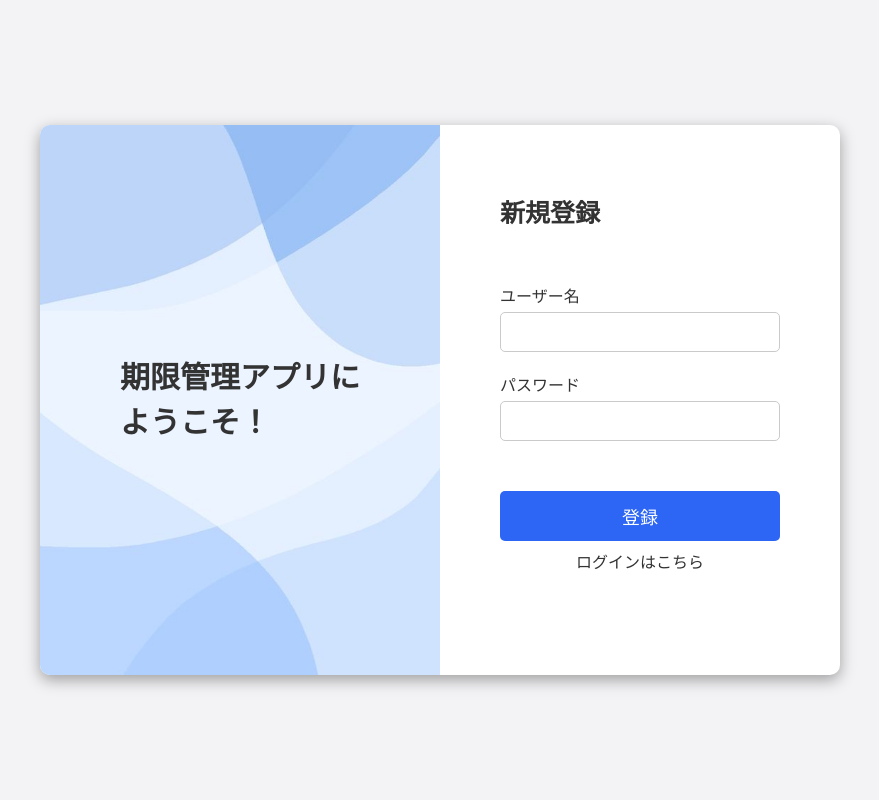
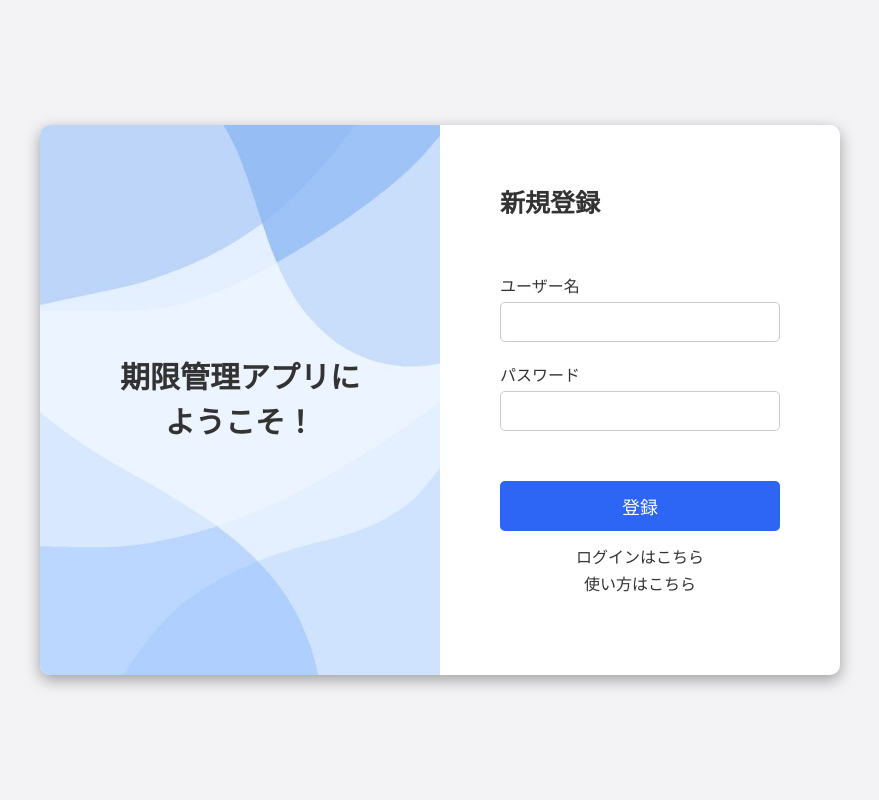
Before and after one commit to Koichi73/Expiration-Date-Management, a Flask app: page /auth/signup in a window 1280 px wide. Shown: the whole page, without its empty margins (200-1079 px from the left). Run offline with Flask 3, Linux system fonts and the light colour scheme.

Commit message:
ログイン画面の修正

```diff
--- a/flask_app/static/css/_auth.scss
+++ b/flask_app/static/css/_auth.scss
@@ -25,11 +25,12 @@
     .welcome-text {
         font-size: 30px;
         font-weight: bold;
+        text-align: center;
     }
 
     .signup-form {
         width: 50%;
-        padding: 70px 60px 0;
+        padding: 60px 60px 0;
     }
 
     .signup-form-text {
@@ -68,11 +69,12 @@
         background-color: $blue;
         color: white;
         cursor: pointer;
-        margin-bottom: 10px;
+        margin-bottom: 15px;
     }
 
     .login-text {
         text-align: center;
+        margin-bottom: 3px;
     }
 
     .error-text {
@@ -80,4 +82,8 @@
         color: $red;
         margin-bottom: 10px;
     }
+
+    .how-to-use-text {
+        text-align: center;
+    }
 }
--- a/flask_app/static/css/main.css
+++ b/flask_app/static/css/main.css
@@ -155,10 +155,11 @@ select {
 .Signup .welcome-text {
   font-size: 30px;
   font-weight: bold;
+  text-align: center;
 }
 .Signup .signup-form {
   width: 50%;
-  padding: 70px 60px 0;
+  padding: 60px 60px 0;
 }
 .Signup .signup-form-text {
   font-size: 25px;
@@ -191,15 +192,19 @@ select {
   background-color: #2D66F4;
   color: white;
   cursor: pointer;
-  margin-bottom: 10px;
+  margin-bottom: 15px;
 }
 .Signup .login-text {
   text-align: center;
+  margin-bottom: 3px;
 }
 .Signup .error-text {
   font-size: 13px;
   color: #ff0000;
   margin-bottom: 10px;
+}
+.Signup .how-to-use-text {
+  text-align: center;
 }
 
 .Table-Content {
--- a/flask_app/templates/login.html
+++ b/flask_app/templates/login.html
@@ -22,6 +22,7 @@
                     <input type="submit", value="ログイン">
                 </form>
                 <p class="login-text"><a href="/auth/signup">新規登録はこちら</a></p>
+                <p class="how-to-use-text"><a href="/how-to-use">使い方はこちら</a></p>
             </div>
         </div>
     </div>
--- a/flask_app/templates/signup.html
+++ b/flask_app/templates/signup.html
@@ -23,6 +23,7 @@
                     <input type="submit", value="登録">
                 </form>
                 <p class="login-text"><a href="/auth/login">ログインはこちら</a></p>
+                <p class="how-to-use-text"><a href="/how-to-use">使い方はこちら</a></p>
             </div>
         </div>
     </div>
```
Also changed, not shown: 1 other file.
